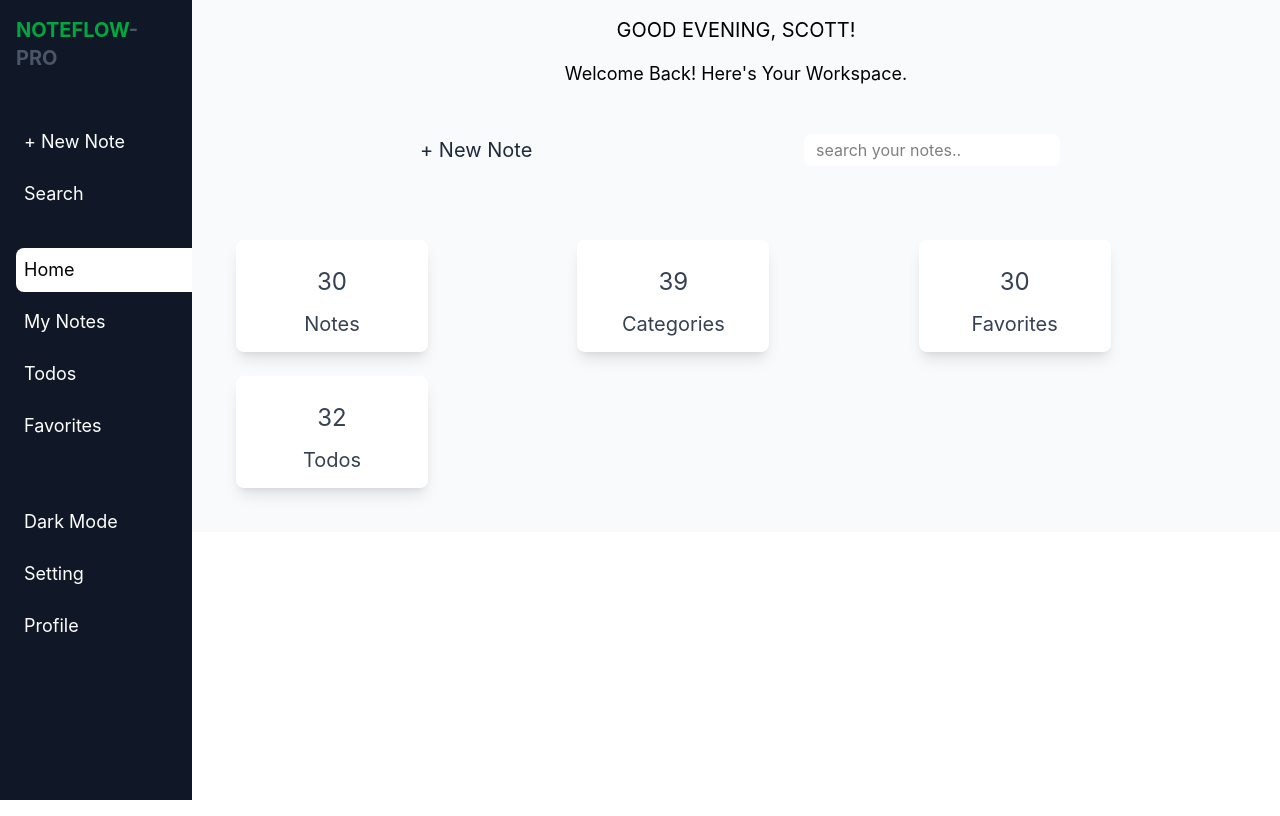
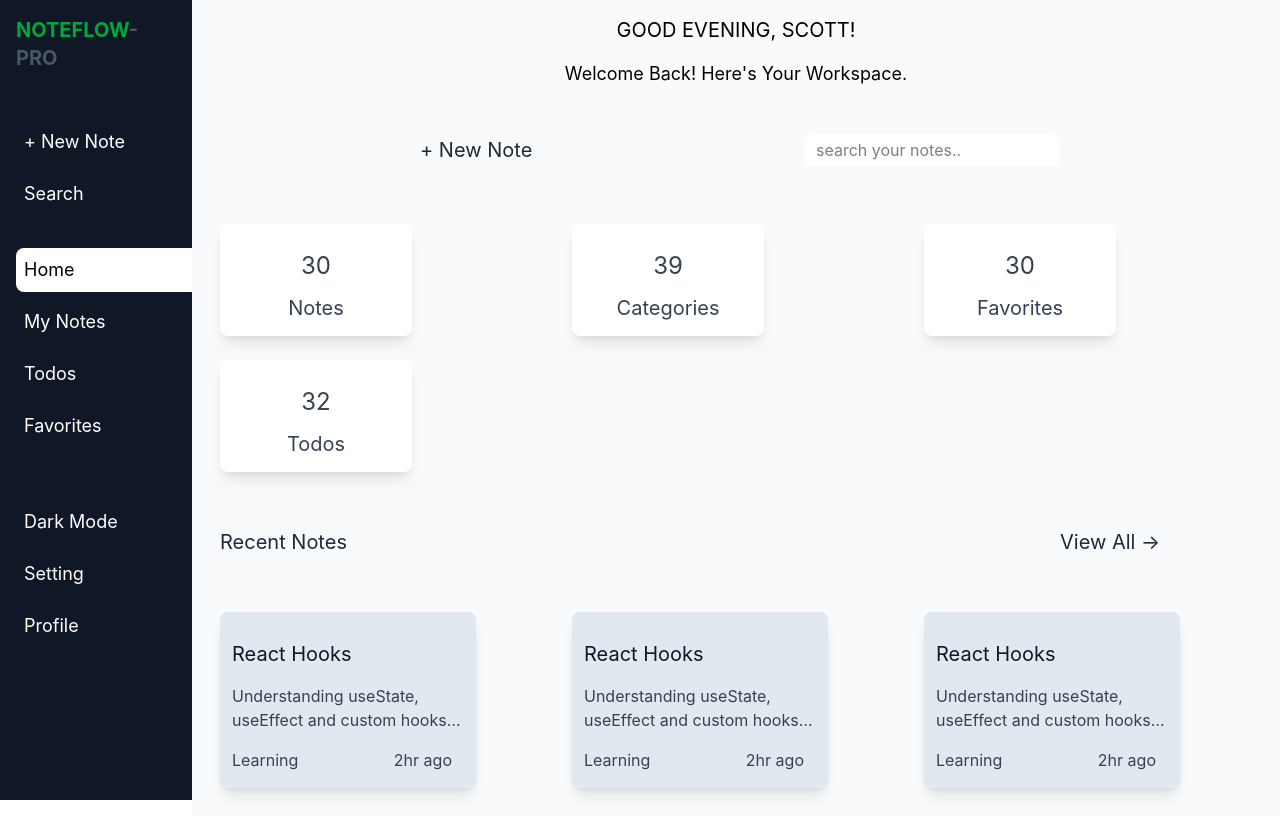
Before and after one commit to linscot10/projects, a React (Vite) app in the folder Notes App Pro/: page / in a window 1280 px wide. Built offline with nearby package versions, Linux system fonts and the light colour scheme.

Commit message:
Home page

```diff
--- a/Notes App Pro/src/Pages/Home.jsx
+++ b/Notes App Pro/src/Pages/Home.jsx
@@ -9,6 +9,27 @@ const list={
   Favorites:30,
   Todos:32
 }
+
+const Recent=[
+  {
+    title:"React Hooks",
+    preview:" Understanding useState, useEffect and custom hooks…",
+    Category:"Learning",
+    update_time:"2hr ago"
+  },
+  {
+    title:"React Hooks",
+    preview:" Understanding useState, useEffect and custom hooks…",
+    Category:"Learning",
+    update_time:"2hr ago"
+  },
+  {
+    title:"React Hooks",
+    preview:" Understanding useState, useEffect and custom hooks…",
+    Category:"Learning",
+    update_time:"2hr ago"
+  }
+]
 
  const getTimeOfDay=(hour)=>{
   if(hour>=5 && hour <12) return 'MORNING';
@@ -52,7 +73,7 @@ const list={
 
 //   },[])
   return (
-    <div className='w-full bg-slate-50 ml-48'>
+    <div className='w-full bg-slate-50 ml-48 h-full'>
     <h1 className='flex justify-center text-xl m-4'>GOOD {timeOfDay},  SCOTT!</h1>
     <h2 className='flex justify-center text-lg m-4'>Welcome Back! Here's Your Workspace.</h2>
 
@@ -61,7 +82,7 @@ const list={
 
           <label className='flex h-8 justify-center items-center gap-4'><input type='search'className='bg-white rounded-lg w-64 px-3 h-8' placeholder='search your notes..'/></label>
     </div>
-    <div className='grid grid-cols-3 justify-center  m-4 p-4 '>
+    <div className='grid grid-cols-3 justify-center items-center m-2 p-2 '>
       {/* <div className='bg-red-400 w-48 rounded-lg h-24 flex flex-col justify-center items-center'><p>42</p><h1>Notes</h1></div>
       <div className='bg-red-400 w-48 rounded-lg h-24 flex flex-col justify-center items-center'><p>42</p><h1>categories</h1></div>
       <div className='bg-red-400 w-48 rounded-lg h-24 flex flex-col justify-center items-center'><p>42</p><h1>Todos</h1></div>
@@ -71,6 +92,30 @@ const list={
 
     </div>
 
+    <div className='p-4'>
+      <div className='flex  justify-center items-center p-3 '><h1 className=' pr-2 text-xl text-gray-800'> Recent Notes</h1>  <Link to={'My_Notes'} className='text-xl text-gray-800 rounded-lg w-48    ml-auto'>View All &rarr; </Link></div>
+    </div>
+
+    <div className='grid grid-cols-3 justify-center items-center p-4'>
+      {Recent.map(((note, index)=><div id={ index} className='bg-slate-200 w-64 shadow-lg rounded-lg h-44 flex flex-col   text-gray-700  m-3 p-3'>
+         <h1 className='text-xl text-gray-900 py-4'>{note.title}</h1>
+        <p>{note.preview}</p>
+        <div className='flex  gap-2 pt-4'>
+
+        <p>{note.Category}</p>
+        <p className='ml-auto mr-3'>{note.update_time}</p>
+        </div>
+      </div>
+
+      ))}
+
+      <div>
+
+
+      </div>
+
+    </div>
+
     </div>
   )
 }
```
